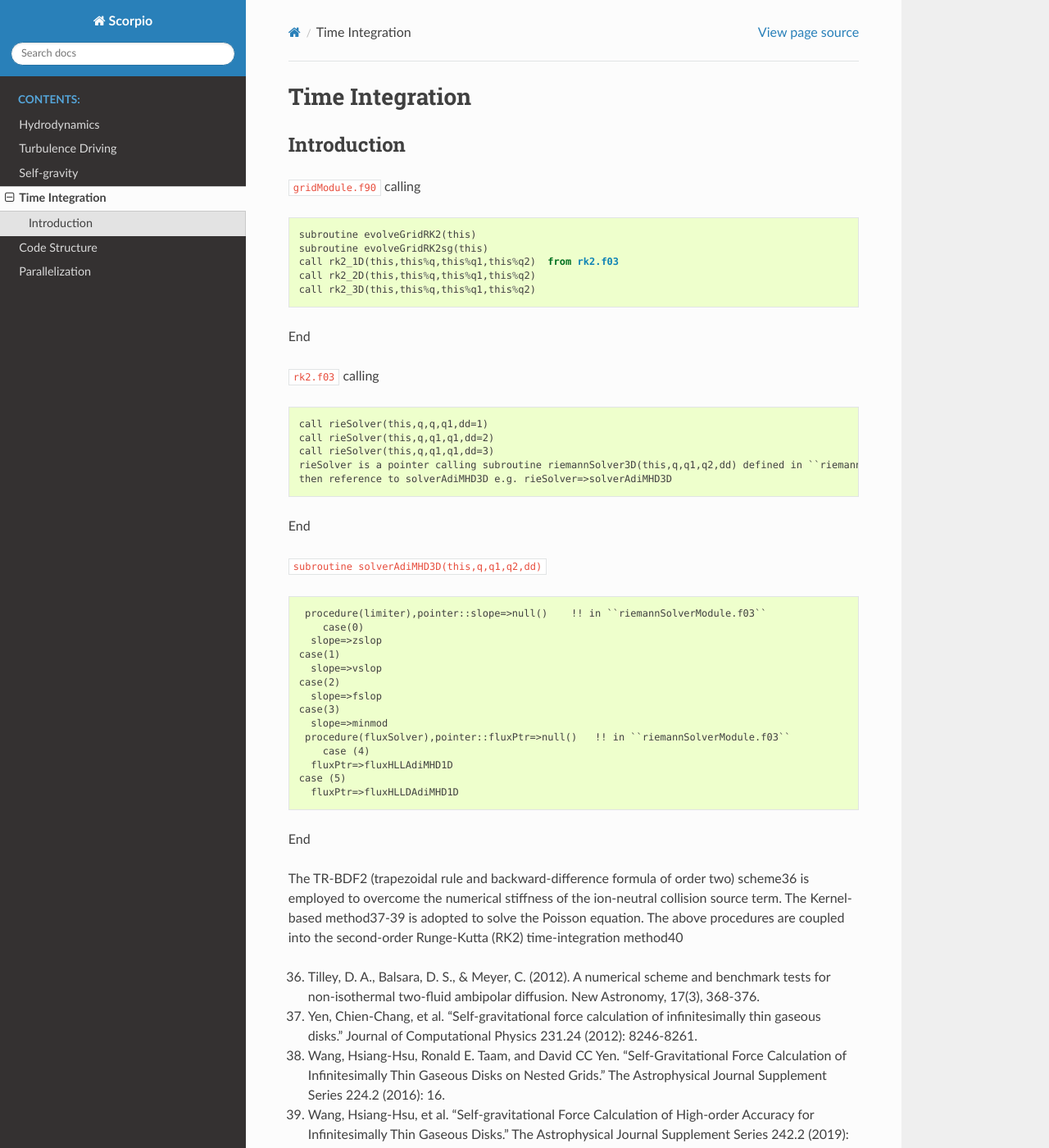
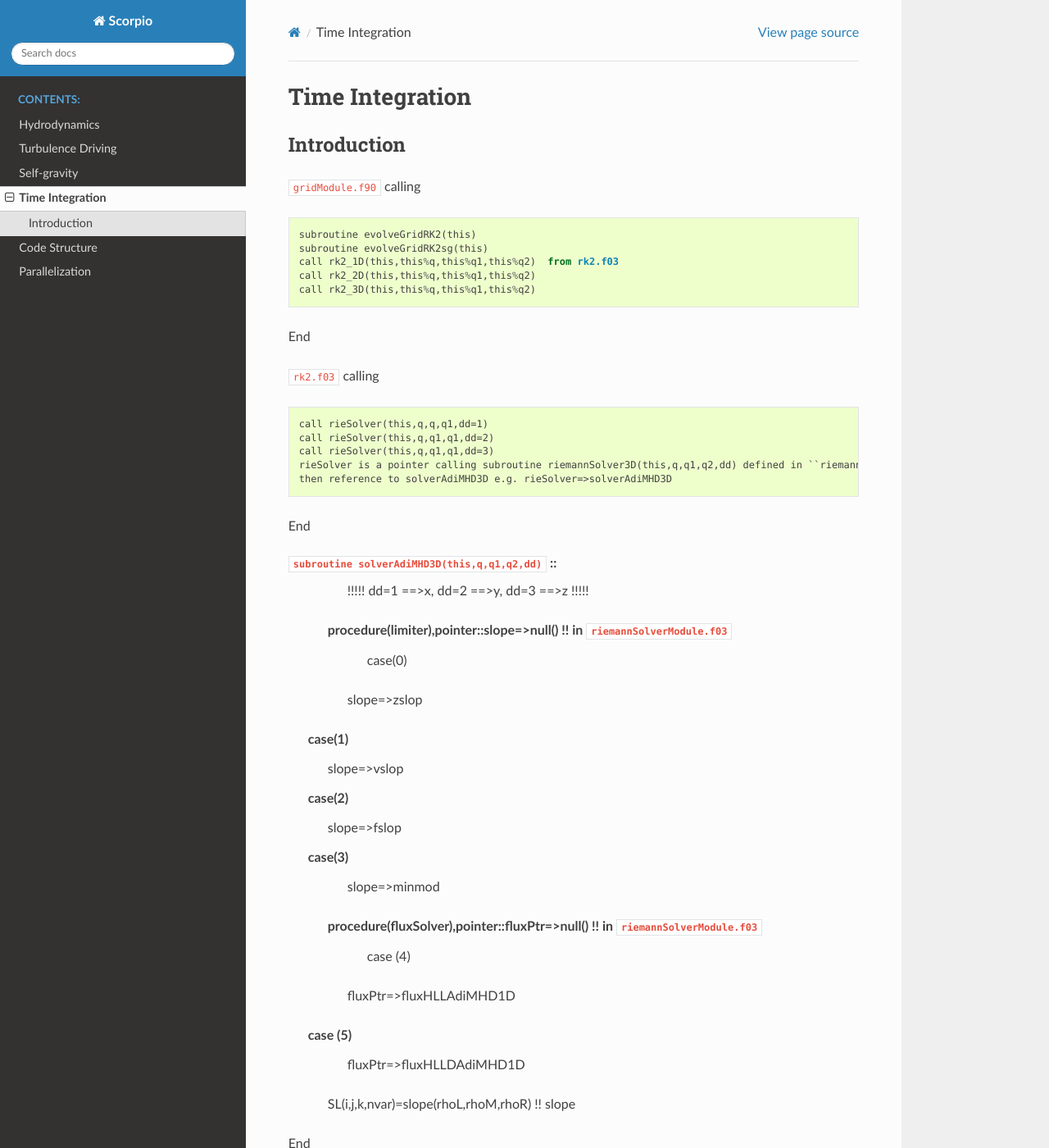
Before and after one commit to holam1hk/scorpio, a Sphinx documentation site: the page built from docs/source/time_integration.rst, in a window 1280 px wide and 1400 px high. Shown: the whole window at 82% size. Built offline with Sphinx 7.4.7 and the Read the Docs theme 2.0.0, drawn with Linux system fonts in a browser that asks for light colours.

Commit message:
Update time_integration.rst

```diff
--- a/docs/source/time_integration.rst
+++ b/docs/source/time_integration.rst
@@ -29,7 +29,7 @@ End
 End
 
 ``subroutine solverAdiMHD3D(this,q,q1,q2,dd)`` ::
-
+     !!!!! dd=1 ==>x, dd=2 ==>y, dd=3 ==>z !!!!!
     procedure(limiter),pointer::slope=>null()    !! in ``riemannSolverModule.f03``
        case(0)
      slope=>zslop
@@ -45,6 +45,7 @@ End
    case (5)
      fluxPtr=>fluxHLLDAdiMHD1D
 
+    SL(i,j,k,nvar)=slope(rhoL,rhoM,rhoR) !! slope
 End
 
 The TR-BDF2 (trapezoidal rule and backward-difference formula of order two) scheme36 is employed to overcome the numerical stiffness of the ion-neutral collision
```
